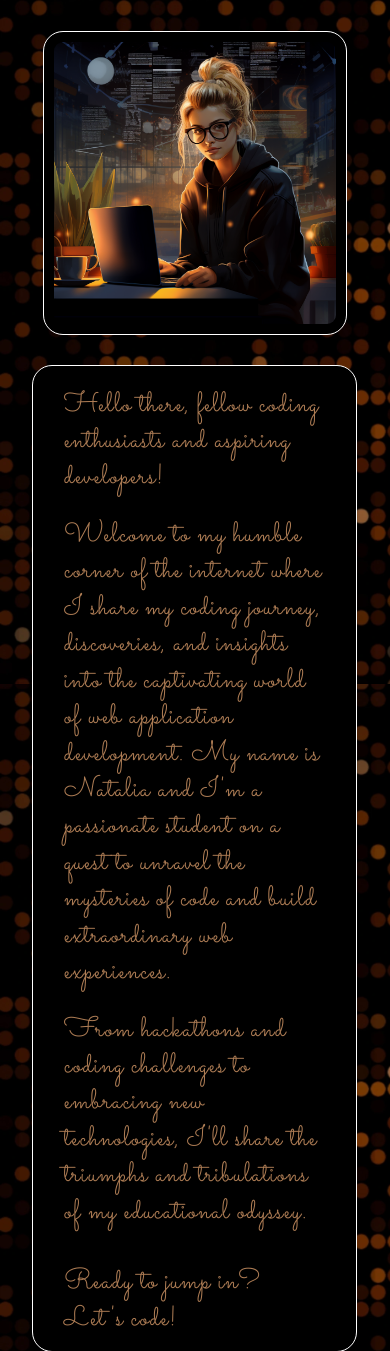
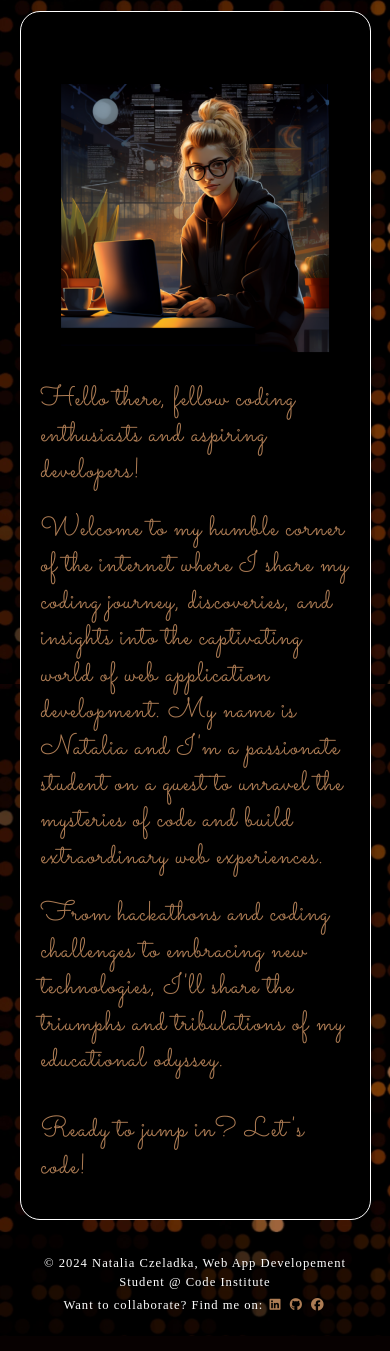
Before and after one commit to NataliaCzeladka/come-code-with-me, a Flask app: page / in a window 390 px wide. Shown: the part 160-1511 px from the top of the page. Run offline with Flask 2, Linux system fonts and the light colour scheme; some libraries are stand-ins or nearby versions; some web fonts are replaced.

Commit message:
Adjust home page layout

```diff
--- a/app.py
+++ b/app.py
@@ -244,7 +244,7 @@
 @app.route("/edit_comment/<comment_id>", methods=["POST"])
 @login_required
 def edit_comment(comment_id):
-    comment = mongo.db.comments.find({"_id": ObjectId(comment_id)})
+    comment = mongo.db.comments.find_one({"_id": ObjectId(comment_id)})
 
     # feature available only to the user who created a chosen commit or an admin
     if session["user"].lower() != comment["username"].lower() or session["user"].lower() != "admin":
@@ -265,7 +265,7 @@
 @app.route("/delete_comment/<comment_id>")
 @login_required
 def delete_comment(comment_id):
-    comment = mongo.db.comments.find({"_id": ObjectId(comment_id)})
+    comment = mongo.db.comments.find_one({"_id": ObjectId(comment_id)})
 
     # feature available only to the user who created a chosen commit or an admin
     if session["user"].lower() != comment["username"].lower() or session["user"].lower() != "admin":
--- a/static/css/style.css
+++ b/static/css/style.css
@@ -70,21 +70,17 @@
 
 .intro {
     padding-top: 20px;
-}
-
-.intro div img {
-    background-color: #000;
-    display: block;
-    margin: 0 auto 30px auto;
-    width: 80%;
-    padding: 20px;
     border: solid #fff 1px;
     border-radius: 20px;
 }
 
-.intro-text {
-    border: solid #fff 1px;
-    border-radius: 20px;
+.intro div img {
+    width: 100%;
+    padding: 30px;
+}
+
+.intro span {
+    padding: 20px 0;
 }
 
 .intro div h4 {
@@ -224,9 +220,13 @@
     background-color: #ad7c54;
 }
 
+.flash-container {
+    margin-top: 20px;
+    margin-bottom: 0;
+}
+
 .flash-msg {
     font-family: 'Sacramento', serif;
-    /* color:#ad7c54; */
     color: #fafafa;
     text-shadow: #000 0px 0px 1px,   #000 0px 0px 1px,   #000 0px 0px 1px,
         #000 0px 0px 1px,   #000 0px 0px 1px,   #000 0px 0px 1px,
@@ -282,11 +282,6 @@
     .blog-name h1 {
         font-size: 350%;
     }
-
-    .intro div img {
-        width: 90%;
-        padding: 20px;
-    }
 }
 
 @media screen and (min-width: 991px) and (max-width: 1200px) {
@@ -301,11 +296,6 @@
 
     .blog-name h6 {
         font-size: 90%;
-    }
-
-    .intro div img {
-        width: 70%;
-        padding: 20px;
     }
 }
 
@@ -322,11 +312,6 @@
 
     .blog-name h6 {
         font-size: 90%;
-    }
-
-    .intro div img {
-        width: 70%;
-        padding: 20px;
     }
 
     .form-outer h3 {
@@ -350,11 +335,6 @@
         font-size: 90%;
     }
 
-    .intro div img {
-        width: 100%;
-        padding: 10px;
-    }
-
     .form-outer h3 {
         font-size: 200%;
         margin: 15px 10px;
@@ -375,11 +355,6 @@
     .blog-name h6 {
         font-size: 90%;
         line-height: 130%;
-    }
-
-    .intro div img {
-        width: 100%;
-        padding: 10px;
     }
 
     .intro div h4 {
@@ -412,11 +387,6 @@
         line-height: 120%;
     }
 
-    .intro div img {
-        width: 100%;
-        padding: 10px;
-    }
-
     .intro div h4 {
         font-size: 200%;
     }
@@ -447,11 +417,6 @@
         line-height: 120%;
     }
 
-    .intro div img {
-        width: 100%;
-        padding: 10px;
-    }
-
     .intro div h4 {
         font-size: 200%;
     }
--- a/templates/home.html
+++ b/templates/home.html
@@ -1,12 +1,12 @@
 {% extends "base.html" %}
 {% block content %}
 
-    <section>
-        <div class="row intro">
-            <div class="col s10 offset-s1 xl4 offset-xl1">
-                <img class="materialboxed" src="static/images/come_code_with_me_2.png" alt="Coding girl">
+    <div class="container black intro">
+        <div class="row">
+            <div class="col s12 l6">
+                <img  class="materialboxed" src="static/images/come_code_with_me_2.png" alt="Coding girl">
             </div>
-            <div class="col s10 offset-s1 xl6 black intro-text">
+                <span>
                     <h4>
                         Hello there, fellow coding enthusiasts and aspiring developers!
                     </h4>
@@ -23,8 +23,8 @@
                     <h4 class="right">
                         Ready to jump in? Let's code!
                     </h4>
+                </span>
         </div>
     </div>
-    </section>
 
 {% endblock %}
```
Also changed, not shown: templates/blog_posts.html (+5 -3 lines), README.md. Lines whose indentation alone changed are shown as unchanged.
